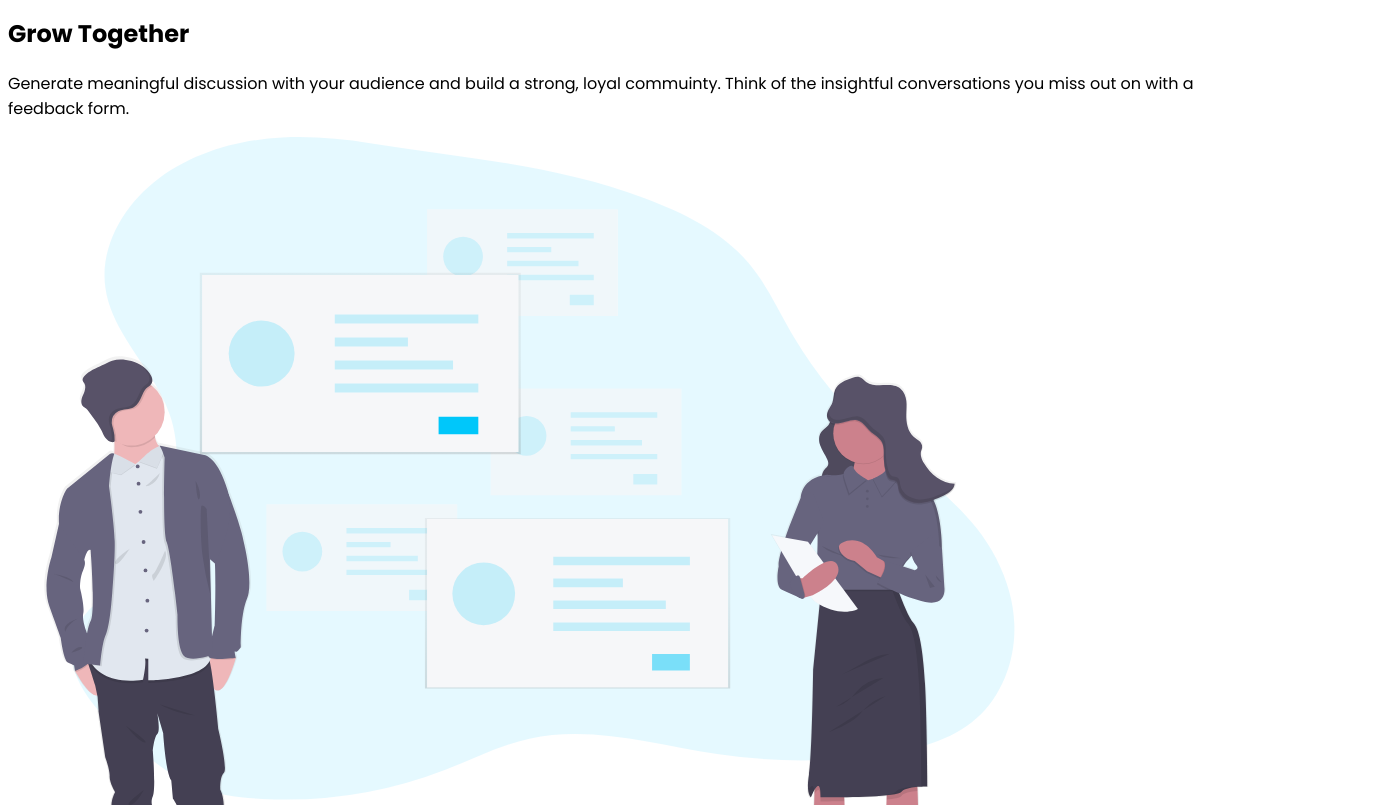
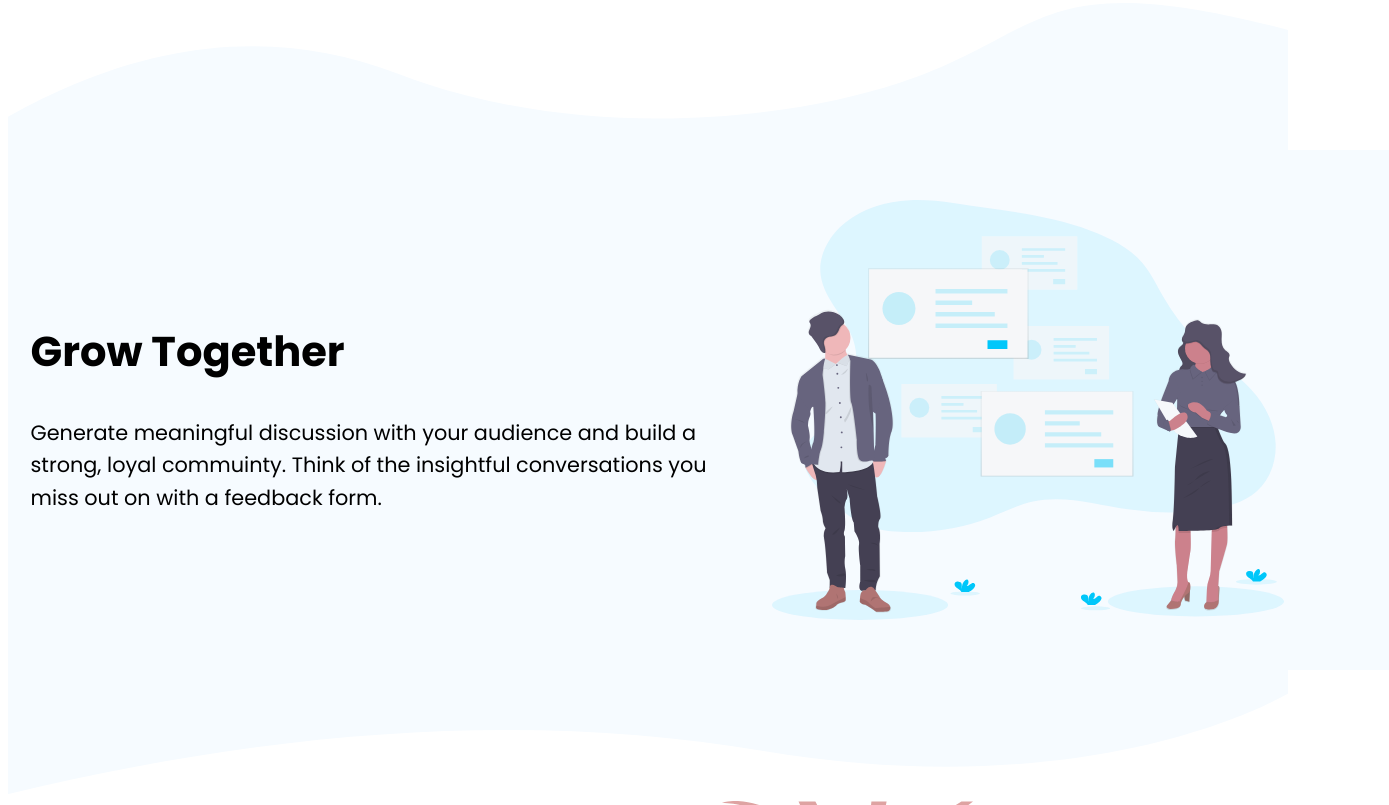
Before and after one commit to yashyadurai/huddleLandingPage, a plain HTML site: page index.html in a window 1280 px wide. Shown: the part 1695-2500 px from the top of the page, 1389 px wide, since content can reach past the window. Drawn offline with Linux system fonts and the light colour scheme.

Commit message:
fixed the growTogetherSection with some CSS

```diff
--- a/index.html
+++ b/index.html
@@ -45,6 +45,7 @@
         </div>
     </section>
     <br><br><br><br><br>
+        <img class="growTogetherSectionBg_1" src="/images/bg-section-top-desktop-1.svg" alt="">
     <section class="growTogetherSection">
         <div>
             <h2>Grow Together</h2>
@@ -52,11 +53,12 @@
         </div>
         <img src="/images/illustration-grow-together.svg" alt="An Image of showing Growing Together">
     </section>
+    <img class="growTogetherSectionBg_2" src="/images/bg-section-bottom-desktop-1.svg" alt="backgroundimage">
     <section>
         <img src="/images/illustration-flowing-conversation.svg" alt="An Image of people having conversation">
         <div>
             <h2>Flowing Conversation</h2>
-            <p>You wouldn'y paginate a conversation in real life, so why do it online? Our threads have just-in-time loading for a more natural flow.</p>
+            <p>You wouldn't paginate a conversation in real life, so why do it online? Our threads have just-in-time loading for a more natural flow.</p>
         </div>
     </section>
     <section>
--- a/styles.css
+++ b/styles.css
@@ -91,13 +91,42 @@ main{
     display: flex;
     flex-direction: column;
 }
-.community span{
-
-}
-
 .community:nth-child(1){
     height: fit-content;
 }
 .community:nth-child(2){
     height: fit-content;
 }
+
+.growTogetherSectionBg_1{
+    width: 100vw;
+    margin: 0;
+    position: relative;
+    top: 7px;
+}
+.growTogetherSectionBg_2{
+    width: 100vw;
+    margin: 0;
+}
+.growTogetherSection{
+    margin: 0 auto;
+    display: flex;
+    flex-direction: row;
+    width: 100vw;
+    background-color: #f6fbff;
+    justify-content: space-around;
+    align-items: center;
+    padding: 4%;
+}
+.growTogetherSection div{
+    max-width: 550px;
+    justify-content: center;
+    scale: 1.3;
+}
+.growTogetherSection div h2{
+    font-size: xx-large;
+    font-weight: 700;
+}
+.growTogetherSection img{
+    width: 40vw;
+}
```
